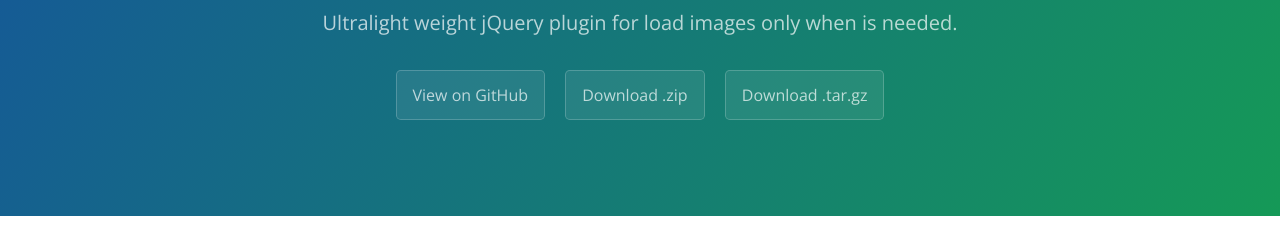
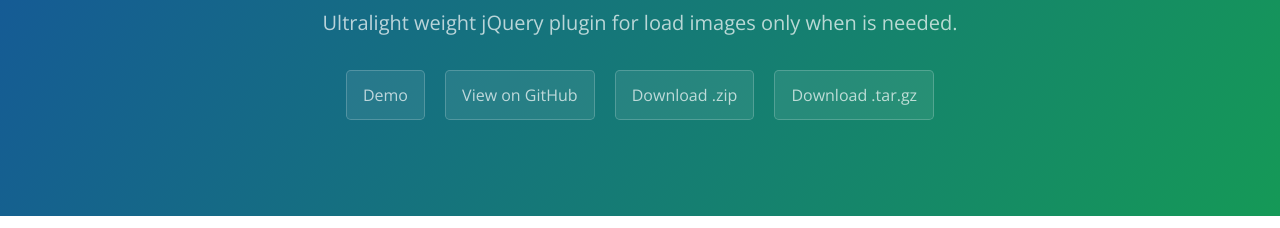
Before and after one commit to MaTyRocK/PreImageLoad, a plain HTML site: page index.html in a window 1280 px wide. Shown: the part 167-395 px from the top of the page. Drawn offline with nearby package versions, Linux system fonts and the light colour scheme.

Commit message:
Update index.html

```diff
--- a/index.html
+++ b/index.html
@@ -13,6 +13,7 @@
     <section class="page-header">
       <h1 class="project-name">PreImageLoad</h1>
       <h2 class="project-tagline">Ultralight weight jQuery plugin for load images only when is needed.</h2>
+      <a href="/demo.html" class="btn">Demo</a>
       <a href="https://github.com/MaTyRocK/PreImageLoad" class="btn">View on GitHub</a>
       <a href="https://github.com/MaTyRocK/PreImageLoad/zipball/master" class="btn">Download .zip</a>
       <a href="https://github.com/MaTyRocK/PreImageLoad/tarball/master" class="btn">Download .tar.gz</a>
```
